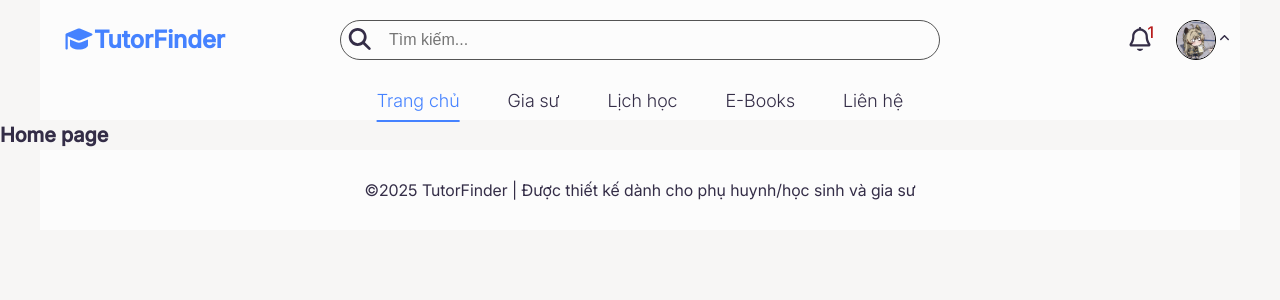
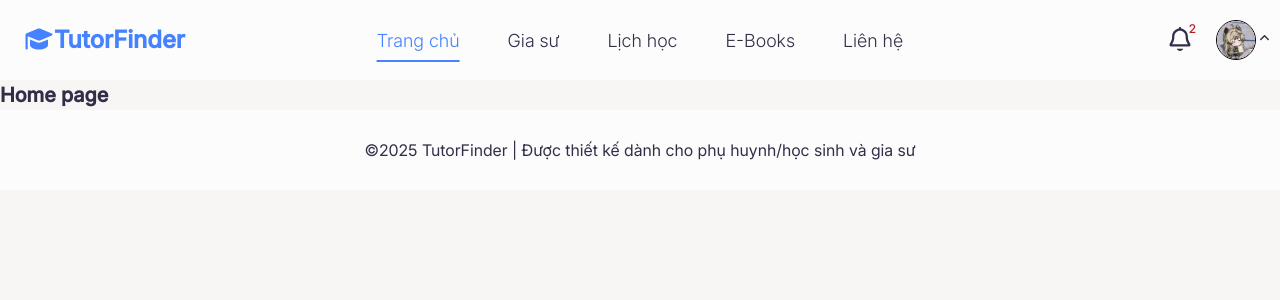
Before and after one commit to QUANG-SanBay/Online-Private-Tutors-Finder-System-Frontend, a React (Create React App) app: page / in a window 1280 px wide. Shown: the top 300 px of the page. Built offline with nearby package versions, Linux system fonts and the light colour scheme.

Commit message:
Dropdown thông báo, chỉnh lại ko giới hạn width

```diff
--- a/src/assets/css/globalStyles/globalStyles.scss
+++ b/src/assets/css/globalStyles/globalStyles.scss
@@ -1,13 +1,16 @@
 :root{
     --primary-c: #4582ff;
+    --primary-c-01: rgba(69, 130, 255, 0.1);
     --bgr-c: #F7F6F5;
     --text-c:#342d47;
     --section-bgr:#FCFCFC;
     --border-c: #545454;
+    --border-c-04: #bebebe;
     --hover-c: #E4E4E4;
+    --bgr-hover-c: rgba(0, 0, 0, 0.03);
     --bg-hover-c: #F0F0F0;
     --bg-light-c: #FCFCFC;
-    --box-shadow: 0 0px 1px rgba(0, 0, 0, 0.7);
+    --box-shadow: 0.5px 0.5px 1.5px rgba(0, 0, 0, 0.7);
 }
 /* === INTER FONT FAMILY === */
 @font-face {
--- /dev/null
+++ b/src/components/dropdown/notifiDropdown/NotifiDropdown.js
@@ -0,0 +1,23 @@
+import clsx from 'clsx';
+import styles from './NotifiDropdown.module.scss'
+function NotifiDropdown({listNotifi, className}) {
+    return (
+        <div className={clsx(styles.notification, className)}>
+            <div className={styles.notificationHeader}>
+                <span className={styles.notificationTitle}>Thông báo</span>
+            </div>
+            <div className={styles.notificationBody}>
+                <ul className={styles.notificationList}>
+                    {listNotifi.map((notifi, index) => (
+                        <li key={index} className={clsx(styles.notificationItem, { [styles.isRead]: notifi.isRead })}>
+                            <span className={styles.notificationItemTitle}>{notifi.title}</span>
+                            <p className={styles.notificationItemContent}>{notifi.content}</p>
+                        </li>
+                    ))}
+                </ul>
+            </div>
+        </div>
+     );
+}
+
+export default NotifiDropdown;
--- /dev/null
+++ b/src/components/dropdown/notifiDropdown/NotifiDropdown.module.scss
@@ -0,0 +1,58 @@
+.notification{
+    position: absolute;
+    top: 100%;
+    right: 0;
+    width: 320px;
+    background-color: var(--bg-light-c);
+    box-shadow: var(--box-shadow);
+    border-radius: 8px;
+    overflow: hidden;
+    z-index: 999;
+}
+.notificationHeader{
+    display: flex;
+    align-items: center;
+    justify-content: center;
+    font-size: 1.8rem;
+    font-weight: 600;
+    line-height: 38px;
+    border-bottom: 1px solid var(--border-c-04);
+}
+.notificationBody{
+
+}
+.notificationList{
+    display: flex;
+    flex-wrap: wrap;
+    list-style: none;
+}
+.notificationItem{
+    width: 100%;
+    padding: 12px 16px;
+    background-color: var(--primary-c-01);
+    transition: background-color 0.12s ease;
+    &+.notificationItem{
+        border-top: 1px solid var(--border-c-04);
+    }
+    &.isRead{
+        background-color: var(--bg-light-c);
+    }
+    &:hover{
+        background-color: var(--bg-hover-c);
+        cursor: pointer;
+    }
+}
+.notificationItemTitle{
+    font-size: 1.4rem;
+    font-weight: 500;
+    margin-bottom: 4px;
+}
+.notificationItemContent{
+    font-size: 1.2rem;
+    color: var(--text-c);
+    line-height: 1.25;
+    display: -webkit-box;
+    -webkit-line-clamp: 2;
+    -webkit-box-orient: vertical;
+    overflow: hidden;
+}
--- a/src/components/layouts/footer/Footer.module.scss
+++ b/src/components/layouts/footer/Footer.module.scss
@@ -8,7 +8,6 @@
     justify-content: center;
     margin: auto;
     height: 100%;
-    max-width: 1200px;
     width: 100%;
     background-color: var(--section-bgr);
 }
--- a/src/components/layouts/header/Header.js
+++ b/src/components/layouts/header/Header.js
@@ -1,4 +1,4 @@
-import {Logo, Search, Notification, Avata, Navbar} from './headerComp'
+import {Logo, Notification, Avata, Navbar} from './headerComp'
 import styles from './Header.module.scss'
 function Header(){
 
@@ -7,13 +7,13 @@ function Header(){
             <div className={styles.headerCtn}>
                 <div className={styles.headerTop}>
                     <Logo></Logo>
-                    <Search></Search>
+                    {/* <Search></Search> */}
+                    <Navbar></Navbar>
                     <div className={styles.action}>
                         <Notification></Notification>
                         <Avata></Avata>
                     </div>
                 </div>
-                <Navbar></Navbar>
             </div>
         </header>
     )
--- a/src/components/layouts/header/Header.module.scss
+++ b/src/components/layouts/header/Header.module.scss
@@ -1,11 +1,11 @@
 .header{
     width: 100%;
-    height: 120px;
+    height: 80px;
     background-color: var(--bgr-c);
 }
 .headerCtn{
     width: 100%;
-    max-width: 1200px;
+    // max-width: 1200px;
     height: 100%;
     display: flex;
     flex-direction: column;
--- a/src/components/layouts/header/headerComp/avt/Avata.js
+++ b/src/components/layouts/header/headerComp/avt/Avata.js
@@ -5,7 +5,6 @@ import clsx from 'clsx';
 import Dropdown from '../dropdown/Dropdown';
 import avt from '~/assets/imgs/img.jpg'
 import styles from './Avata.module.scss'
-import { icon } from '@fortawesome/fontawesome-svg-core';
 
 function Avata({className}){
     const [open, setOpen] = useState(false);
--- a/src/components/layouts/header/headerComp/dropdown/Dropdown.module.scss
+++ b/src/components/layouts/header/headerComp/dropdown/Dropdown.module.scss
@@ -11,6 +11,7 @@
     visibility: hidden;
     transform: translateY(-20px);
     transition: all 0.3s ease;
+    z-index: 999;
 }
 .List{
     display: flex;
@@ -25,6 +26,9 @@
         cursor: pointer;
         background-color: var(--bg-hover-c);
     }
+    &+.ListItem{
+        border-top: 1px solid var(--border-c-04);
+    }
 }
 .ListItemLink{
     display: flex;
--- a/src/components/layouts/header/headerComp/notification/Notification.js
+++ b/src/components/layouts/header/headerComp/notification/Notification.js
@@ -1,16 +1,27 @@
+import { useState } from "react";
 import { FontAwesomeIcon } from "@fortawesome/react-fontawesome";
 import { faBell } from "@fortawesome/free-regular-svg-icons";
 import styles from './Notification.module.scss'
+import NotifiDropdown from "~/components/dropdown/notifiDropdown/NotifiDropdown";
 
 function Notification(){
+    const [isOpenNotifi, setIsOpenNotifi] = useState(false);
+    const listNotifi = [
+        { title: 'Thông báo 1', content: 'Nội dung thông báo 1', isRead: false },
+        { title: 'Thông báo 2', content: 'Nội dung thông báo 2', isRead: true },
+    ];
+    const handleClick = () => {
+        setIsOpenNotifi(!isOpenNotifi);
+    }
     return(
-        <div className={styles.notification}>
+        <div className={styles.notification} onClick={handleClick}>
             <div className={styles.notificationIcon}>
                 <span className={styles.notificationIconItem}>
                     <FontAwesomeIcon icon={faBell}/>
                 </span>
-                <span className={styles.notificationNumber}>1</span>
+                <span className={styles.notificationNumber}>{listNotifi.length}</span>
             </div>
+            {isOpenNotifi && <NotifiDropdown listNotifi={listNotifi} className={styles.notificationDropdown} />}
         </div>
     )
 }
--- a/src/components/layouts/header/headerComp/notification/Notification.module.scss
+++ b/src/components/layouts/header/headerComp/notification/Notification.module.scss
@@ -1,6 +1,10 @@
 .notification{
     position: relative;
     margin-right: 16px;
+
+    :hover{
+        cursor: pointer;
+    }
 }
 .notificationIcon{
     height: 40px;
@@ -8,15 +12,23 @@
     display: flex;
     align-items: center;
     justify-content: center;
+    -webkit-user-select: none;
+    -moz-user-select: none;
+    user-select: none;
+    border-radius: 50%;
+    transition: background-color 0.3s ease;
+    &:hover{
+        background-color: rgba(0, 0, 0, 0.03);
+    }
 }
 .notificationIconItem{
     font-size: 2.4rem;
 }
 .notificationNumber{
     position: absolute;
-    right: 6px;
+    right: 4px;
     top: 0;
-    font-size: 1.6rem;
+    font-size: 1.2rem;
     font-weight: 500;
     color: #b71c1c;
 }
```
